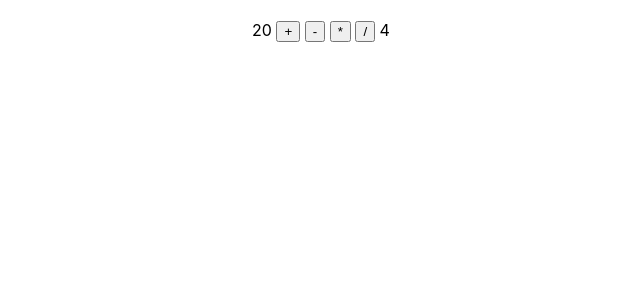
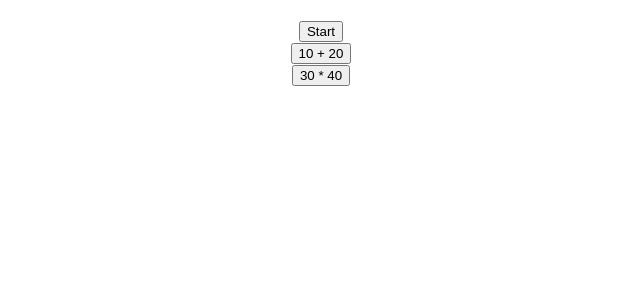
Before and after one commit to 15thatsawan/app1, a React (Create React App) app: page / in a window 1280 px wide. Shown: the top 300 px of the page, without its empty margins (319-959 px from the left). Built offline with nearby package versions, Linux system fonts and the light colour scheme.

Commit message:
event-data

```diff
--- a/src/App.js
+++ b/src/App.js
@@ -1,6 +1,6 @@
 import React from "react";
-import {Calculator2} from './calculator'
+import {EventData2} from './event-data'
 
 export default function App(){
-  return <Calculator2/>
+  return <EventData2/>
 }
--- /dev/null
+++ b/src/event-data.js
@@ -0,0 +1,22 @@
+import React from "react";
+ export function EventData2(){
+    const onClickStartStop = (ev) => {
+        let t = ev.target.innerText
+        let s = (t === 'Start') ? 'Stop' : 'Start'
+        ev.target.innerText = s
+    }
+
+    const onClickAdd = (ev) => {
+        let t = ev.target.innerText
+        let r = eval(t)
+        alert(`${t} = ${r}`)
+    }
+
+    return (
+        <div style={{textAlign:'center',marginTop:20}}>
+            <button onClick={(ev) => onClickStartStop(ev)}>Start</button><br></br>
+            <button onClick={(ev) => onClickAdd(ev)}>10 + 20</button><br></br>
+            <button onClick={(ev) => onClickAdd(ev)}>30 * 40</button><br></br>
+        </div>
+    )
+ }
```
